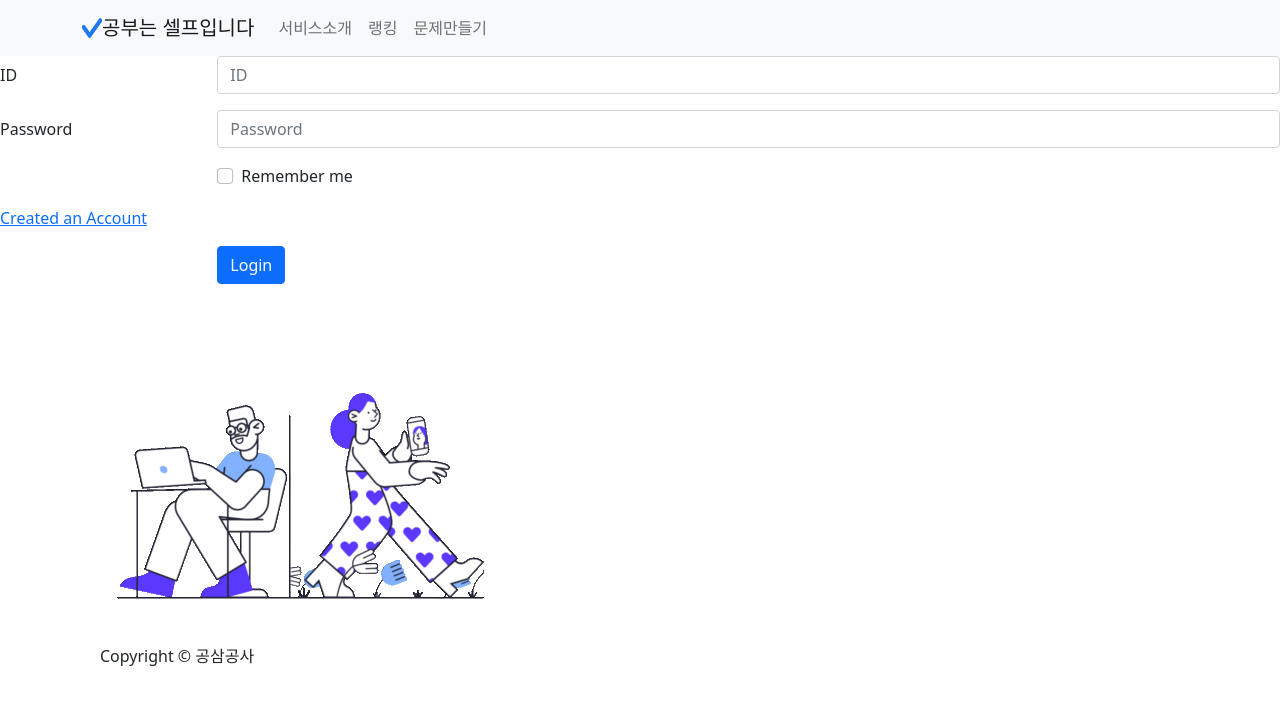
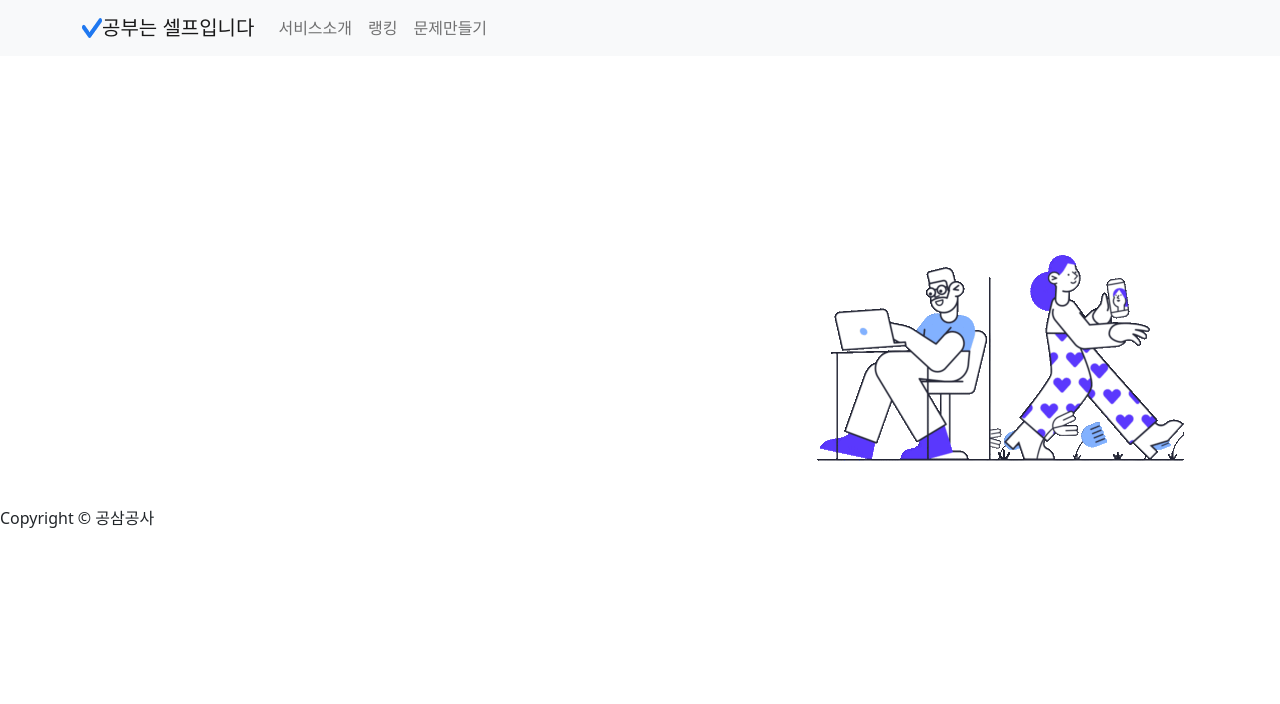
Before and after one commit to yeon32/SelfStudy, a React (Create React App) app: page / in a window 1280 px wide. Shown: the top 704 px of the page. Built offline with nearby package versions, Linux system fonts and the light colour scheme.

Commit message:
add MakeProblem Page

```diff
--- a/src/App.js
+++ b/src/App.js
@@ -6,6 +6,7 @@ import { BrowserRouter, Routes, Route, Link, Switch } from 'react-router-dom';
 
 import FirstPage from './FirstPage.js';
 import MainPage from './MainPage.js';
+import MakeProblem from './MakeProblem.js';
 
 
 function App() {
@@ -14,6 +15,7 @@ function App() {
      <Routes>
        <Route path="/" element={<FirstPage />}/>
        <Route path="/MainPage" element={<MainPage />}/>
+       <Route path="/MakeProblem" element={<MakeProblem />}/>
      </Routes>
 
 
--- a/src/FirstPage.js
+++ b/src/FirstPage.js
@@ -31,7 +31,7 @@ function FirstPage() {
 
 
                <div>
-                 <Login/>
+                {/*로그인 자리*/}
                </div>
 
 
@@ -39,8 +39,9 @@ function FirstPage() {
                <img
                   src={firstpage_logo}
                   />
+
+                  </div>
                   <Footer/>
-                  </div>
                   </div>
 
 
--- a/src/FirstPage.module.css
+++ b/src/FirstPage.module.css
@@ -1,8 +1,6 @@
 .firstpage_logo {
-  margin-top: 60px;
-  margin-right: 40px;
-  margin-bottom: 60px;
-  margin-left: 100px;
+  margin-left: 800px;
+  margin-top: 150px;
 }
 
 .logo {
--- a/src/MakeProblem.js
+++ b/src/MakeProblem.js
@@ -0,0 +1,15 @@
+import React from 'react';
+import { InputGroup, Container, FormControl, Button } from 'react-bootstrap';
+import 'bootstrap/dist/css/bootstrap.min.css';
+import Header from './Header';
+import styles from './MakeProblem.module.css'
+
+function MakeProblem () {
+    return (
+        <Header/>
+
+    );
+}
+
+
+export default MakeProblem;
```
Also changed, not shown: src/MainPage.js (+0 -7 lines), src/MakeProblem.module.css (added).
